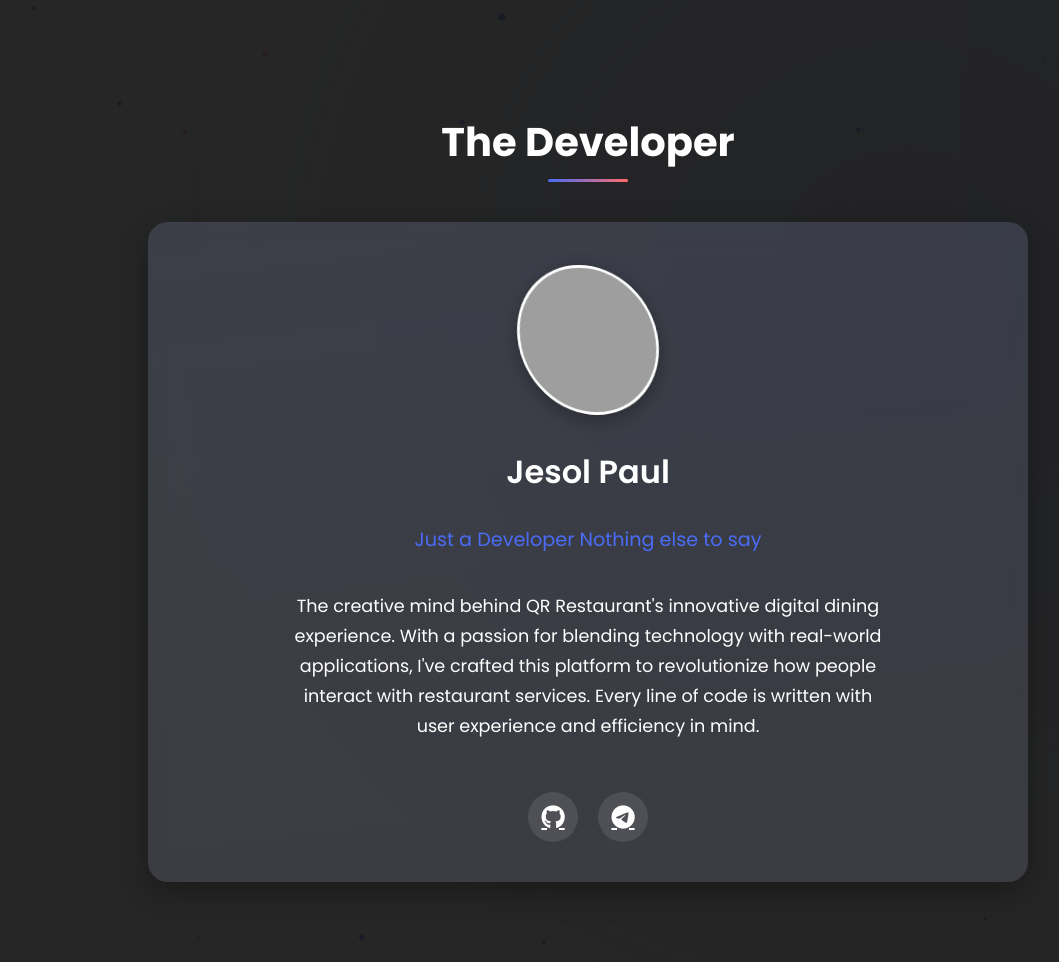
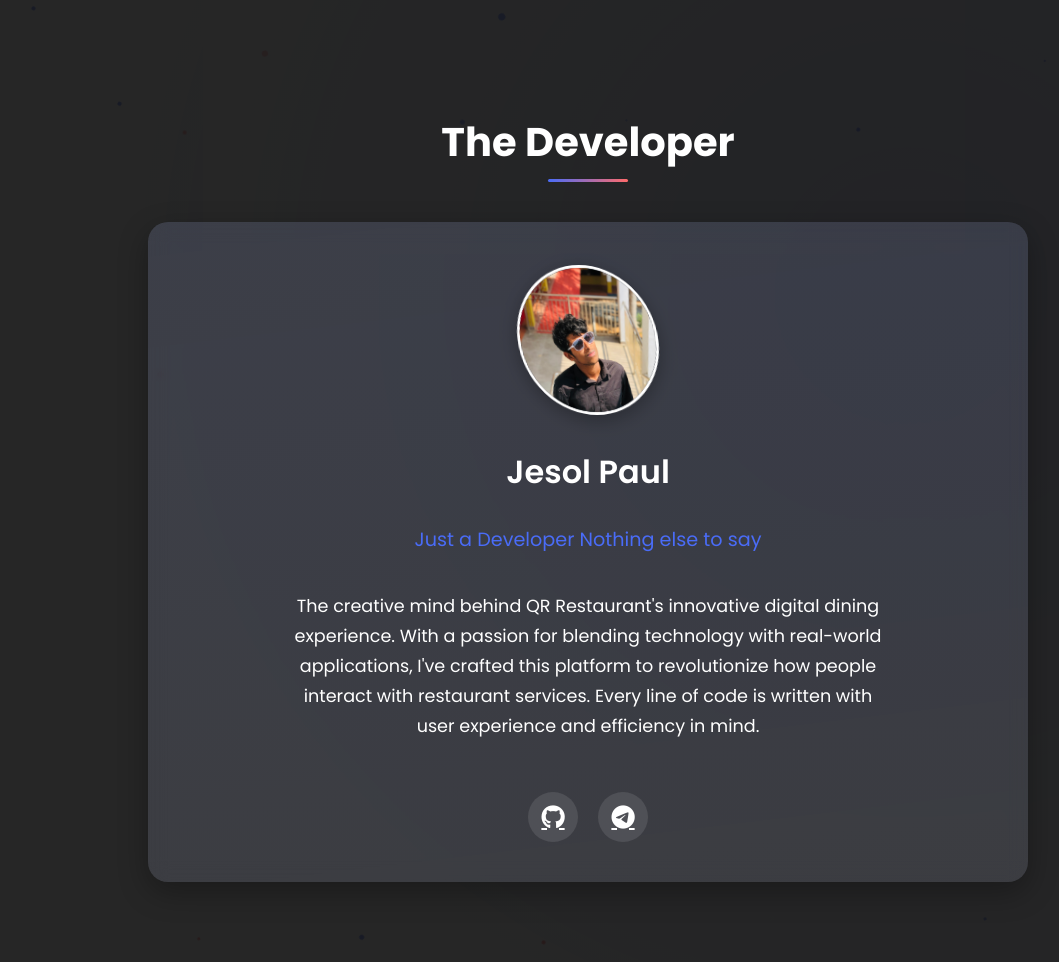
Before and after one commit to jesolvaava/qr_restaurant, a Django app: page /about/ in a window 1280 px wide. Shown: the part 901-1863 px from the top of the page, without its empty margins (52-1111 px from the left). Run offline with Django 5.2, Linux system fonts and the light colour scheme; grey boxes are pictures that could not be loaded.

Commit message:
Update about.html

```diff
--- a/restaurant/templates/restaurant/about.html
+++ b/restaurant/templates/restaurant/about.html
@@ -1,3 +1,4 @@
+{% load static %}
 <!DOCTYPE html>
 <html lang="en">
 <head>
@@ -200,9 +201,7 @@
          display: block;
         margin: 0 auto 20px;
         transition: transform 0.5s ease, box-shadow 0.5s ease;
-            /* Ensure proper path resolution */
-            background: #f0f0f0 url('/media/developer_photos/jesol.jpg') no-repeat center center;
-            background-size: cover;
+    /* Remove the background property and keep it as a regular img element */
         }
 
         .developer-photo:hover {
@@ -346,7 +345,7 @@
 <body>
     <!-- Background Video -->
     <video id="background-video" autoplay loop muted>
-        <source src="/static/media1/res.mp4" type="video/mp4">
+    <source src="{% static 'media/res.mp4' %}" type="video/mp4">
     Your browser does not support the video tag.
 </video>
 
@@ -391,8 +390,7 @@
         <h2>The Developer</h2>
 
         <div class="developer-card">
-            <!--<img src="/media/developer_photos/jesol.jpg" alt="Developer Photo">  -->
-            <div class="developer-photo" id="dev-photo"></div>
+            <img src="{% static 'media/jesol.jpg' %}" alt="Developer Photo" class="developer-photo" id="dev-photo">
             <h3 class="developer-name">Jesol Paul</h3>
             <p class="developer-title">Just a Developer Nothing else to say</p>
             <p class="developer-bio">
```
Lines whose indentation alone changed are shown as unchanged.
